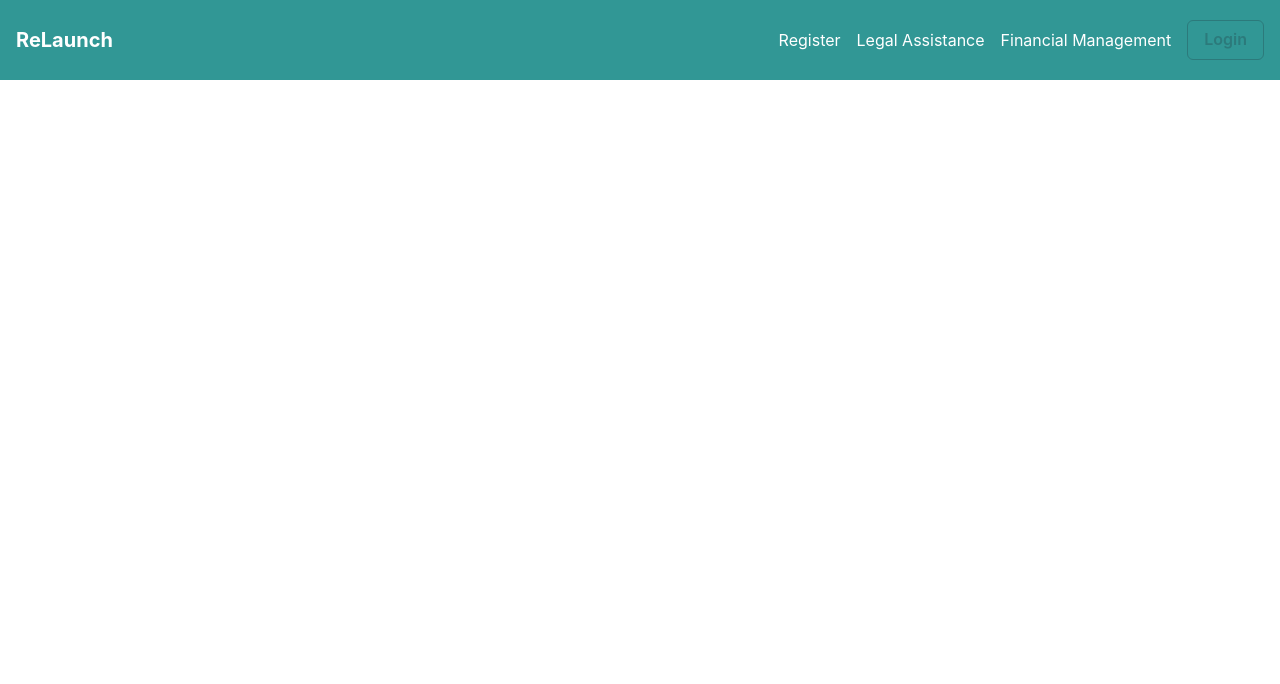
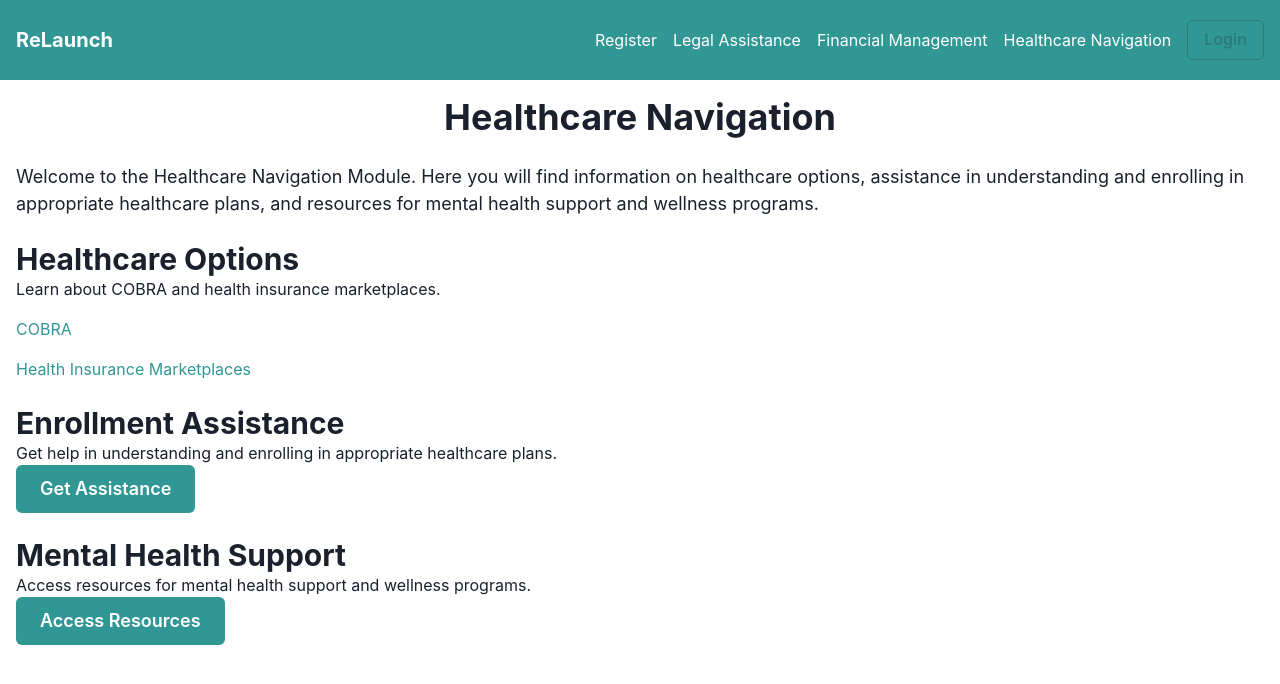
Before and after one commit to GPT-Engineer-App/relaunch-assist, a React (Vite) app: page /healthcare-navigation in a window 1280 px wide. Shown: the top 684 px of the page. Built offline with nearby package versions, Linux system fonts and the light colour scheme.

Commit message:
Implemented Healthcare Navigation Module with information on healthcare options, enrollment assistance, and mental health support resources.

```diff
--- a/src/App.jsx
+++ b/src/App.jsx
@@ -15,6 +15,11 @@ import FinancialPlanning from "./pages/FinancialPlanning.jsx";
 import Management401k from "./pages/401kManagement.jsx";
 import FinancialAdvice from "./pages/FinancialAdvice.jsx";
 import ConnectAdvisors from "./pages/ConnectAdvisors.jsx";
+import HealthcareNavigation from "./pages/HealthcareNavigation.jsx";
+import COBRA from "./pages/COBRA.jsx";
+import HealthInsuranceMarketplaces from "./pages/HealthInsuranceMarketplaces.jsx";
+import EnrollmentAssistance from "./pages/EnrollmentAssistance.jsx";
+import MentalHealthSupport from "./pages/MentalHealthSupport.jsx";
 
 function App() {
   return (
@@ -35,6 +40,11 @@ function App() {
         <Route exact path="/financial-management/401k-management" element={<Management401k />} />
         <Route exact path="/financial-management/advice" element={<FinancialAdvice />} />
         <Route exact path="/financial-management/connect-advisors" element={<ConnectAdvisors />} />
+        <Route exact path="/healthcare-navigation" element={<HealthcareNavigation />} />
+        <Route exact path="/resources/cobra" element={<COBRA />} />
+        <Route exact path="/resources/health-insurance-marketplaces" element={<HealthInsuranceMarketplaces />} />
+        <Route exact path="/healthcare/enrollment-assistance" element={<EnrollmentAssistance />} />
+        <Route exact path="/healthcare/mental-health-support" element={<MentalHealthSupport />} />
       </Routes>
     </Router>
   );
--- a/src/components/Navbar.jsx
+++ b/src/components/Navbar.jsx
@@ -19,6 +19,9 @@ const Navbar = () => (
         <Link as={RouterLink} to="/financial-management" color="white" mr={4}>
           Financial Management
         </Link>
+        <Link as={RouterLink} to="/healthcare-navigation" color="white" mr={4}>
+          Healthcare Navigation
+        </Link>
         <Button as={RouterLink} to="/login" colorScheme="teal" variant="outline">
           Login
         </Button>
--- /dev/null
+++ b/src/pages/COBRA.jsx
@@ -0,0 +1,17 @@
+import { Box, Heading, Text, VStack } from "@chakra-ui/react";
+
+const COBRA = () => (
+  <Box p={4}>
+    <VStack spacing={6} align="stretch">
+      <Heading as="h1" size="xl" textAlign="center">COBRA</Heading>
+      <Text fontSize="lg">
+        COBRA (Consolidated Omnibus Budget Reconciliation Act) provides eligible employees and their dependents the option to continue health insurance coverage after losing their job or experiencing a reduction in work hours.
+      </Text>
+      <Text>
+        [Detailed information on COBRA...]
+      </Text>
+    </VStack>
+  </Box>
+);
+
+export default COBRA;
--- /dev/null
+++ b/src/pages/EnrollmentAssistance.jsx
@@ -0,0 +1,53 @@
+import { Box, Heading, Text, VStack, FormControl, FormLabel, Input, Button } from "@chakra-ui/react";
+import { useState } from "react";
+
+const EnrollmentAssistance = () => {
+  const [formData, setFormData] = useState({
+    name: "",
+    email: "",
+    question: "",
+  });
+
+  const handleChange = (e) => {
+    const { name, value } = e.target;
+    setFormData({
+      ...formData,
+      [name]: value,
+    });
+  };
+
+  const handleSubmit = (e) => {
+    e.preventDefault();
+    // Handle enrollment assistance logic here
+    console.log("User requested enrollment assistance:", formData);
+  };
+
+  return (
+    <Box p={4}>
+      <VStack spacing={6} align="stretch">
+        <Heading as="h1" size="xl" textAlign="center">Enrollment Assistance</Heading>
+        <form onSubmit={handleSubmit}>
+          <VStack spacing={4}>
+            <FormControl id="name" isRequired>
+              <FormLabel>Name</FormLabel>
+              <Input name="name" value={formData.name} onChange={handleChange} />
+            </FormControl>
+            <FormControl id="email" isRequired>
+              <FormLabel>Email</FormLabel>
+              <Input type="email" name="email" value={formData.email} onChange={handleChange} />
+            </FormControl>
+            <FormControl id="question" isRequired>
+              <FormLabel>Question</FormLabel>
+              <Input name="question" value={formData.question} onChange={handleChange} />
+            </FormControl>
+            <Button type="submit" colorScheme="teal" size="lg" width="full">
+              Get Assistance
+            </Button>
+          </VStack>
+        </form>
+      </VStack>
+    </Box>
+  );
+};
+
+export default EnrollmentAssistance;
--- /dev/null
+++ b/src/pages/HealthInsuranceMarketplaces.jsx
@@ -0,0 +1,17 @@
+import { Box, Heading, Text, VStack } from "@chakra-ui/react";
+
+const HealthInsuranceMarketplaces = () => (
+  <Box p={4}>
+    <VStack spacing={6} align="stretch">
+      <Heading as="h1" size="xl" textAlign="center">Health Insurance Marketplaces</Heading>
+      <Text fontSize="lg">
+        Health insurance marketplaces, also known as health exchanges, provide a way for individuals to purchase health insurance plans. These marketplaces offer a variety of plans with different levels of coverage and costs.
+      </Text>
+      <Text>
+        [Detailed information on health insurance marketplaces...]
+      </Text>
+    </VStack>
+  </Box>
+);
+
+export default HealthInsuranceMarketplaces;
--- /dev/null
+++ b/src/pages/HealthcareNavigation.jsx
@@ -0,0 +1,41 @@
+import { Box, Heading, Text, VStack, Link, Button } from "@chakra-ui/react";
+import { Link as RouterLink } from "react-router-dom";
+
+const HealthcareNavigation = () => (
+  <Box p={4}>
+    <VStack spacing={6} align="stretch">
+      <Heading as="h1" size="xl" textAlign="center">Healthcare Navigation</Heading>
+      <Text fontSize="lg">
+        Welcome to the Healthcare Navigation Module. Here you will find information on healthcare options, assistance in understanding and enrolling in appropriate healthcare plans, and resources for mental health support and wellness programs.
+      </Text>
+      <Box>
+        <Heading as="h2" size="lg">Healthcare Options</Heading>
+        <VStack spacing={4} align="stretch">
+          <Text>Learn about COBRA and health insurance marketplaces.</Text>
+          <Link as={RouterLink} to="/resources/cobra" color="teal.500">COBRA</Link>
+          <Link as={RouterLink} to="/resources/health-insurance-marketplaces" color="teal.500">Health Insurance Marketplaces</Link>
+        </VStack>
+      </Box>
+      <Box>
+        <Heading as="h2" size="lg">Enrollment Assistance</Heading>
+        <Text>
+          Get help in understanding and enrolling in appropriate healthcare plans.
+        </Text>
+        <Button as={RouterLink} to="/healthcare/enrollment-assistance" colorScheme="teal" size="lg">
+          Get Assistance
+        </Button>
+      </Box>
+      <Box>
+        <Heading as="h2" size="lg">Mental Health Support</Heading>
+        <Text>
+          Access resources for mental health support and wellness programs.
+        </Text>
+        <Button as={RouterLink} to="/healthcare/mental-health-support" colorScheme="teal" size="lg">
+          Access Resources
+        </Button>
+      </Box>
+    </VStack>
+  </Box>
+);
+
+export default HealthcareNavigation;
--- /dev/null
+++ b/src/pages/MentalHealthSupport.jsx
@@ -0,0 +1,33 @@
+import { Box, Heading, Text, VStack, Link, Button } from "@chakra-ui/react";
+import { Link as RouterLink } from "react-router-dom";
+
+const MentalHealthSupport = () => (
+  <Box p={4}>
+    <VStack spacing={6} align="stretch">
+      <Heading as="h1" size="xl" textAlign="center">Mental Health Support</Heading>
+      <Text fontSize="lg">
+        Access resources for mental health support and wellness programs.
+      </Text>
+      <Box>
+        <Heading as="h2" size="lg">Resources</Heading>
+        <VStack spacing={4} align="stretch">
+          <Text>Find articles, videos, and exercises for mental health support.</Text>
+          <Link as={RouterLink} to="/resources/mental-health-articles" color="teal.500">Articles</Link>
+          <Link as={RouterLink} to="/resources/mental-health-videos" color="teal.500">Videos</Link>
+          <Link as={RouterLink} to="/resources/mental-health-exercises" color="teal.500">Exercises</Link>
+        </VStack>
+      </Box>
+      <Box>
+        <Heading as="h2" size="lg">Online Counseling</Heading>
+        <Text>
+          Connect with licensed therapists for online counseling sessions.
+        </Text>
+        <Button as={RouterLink} to="/therapy-and-wellness" colorScheme="teal" size="lg">
+          Connect Now
+        </Button>
+      </Box>
+    </VStack>
+  </Box>
+);
+
+export default MentalHealthSupport;
```
